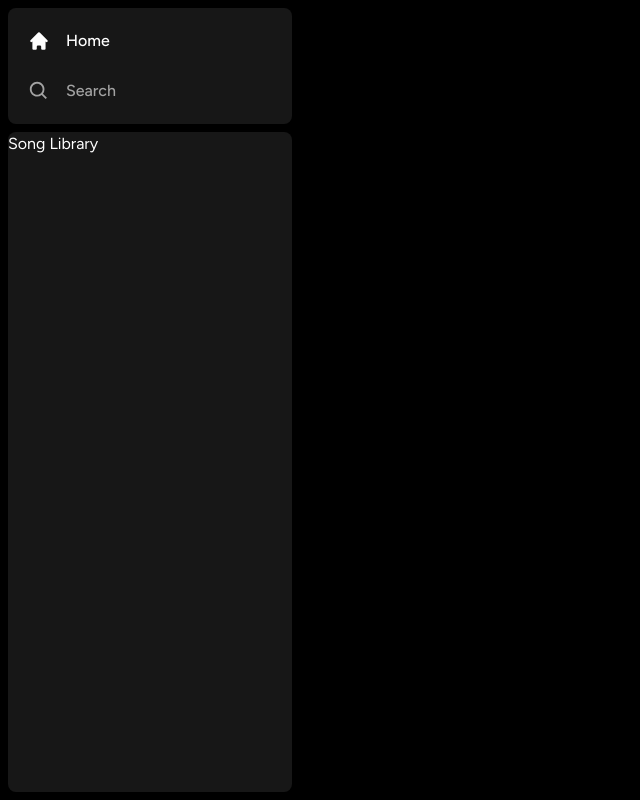
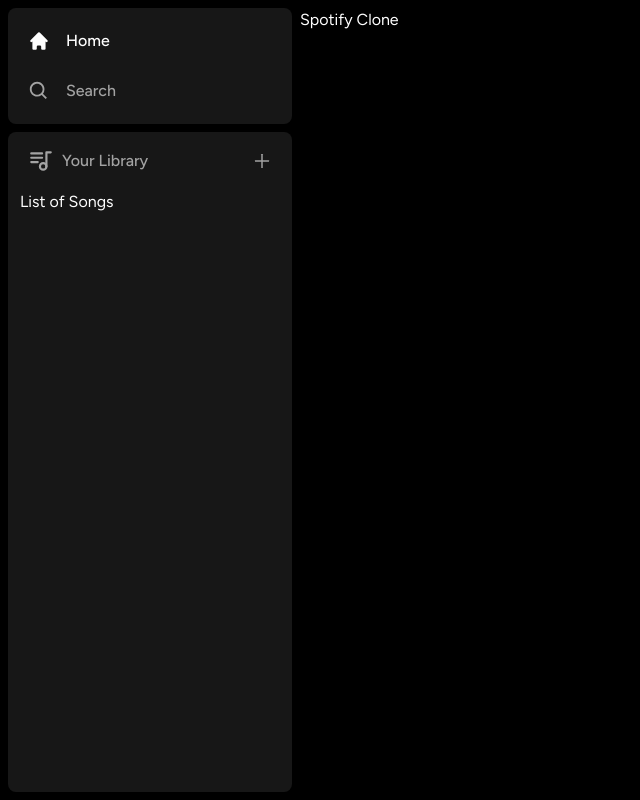
Before and after one commit to sujeethshingade/spotify-clone, a Next.js app: page / in a window 1280 px wide. Shown: the whole page, without its empty margins (0-640 px from the left). Built offline with nearby package versions, Linux system fonts and the light colour scheme.

Commit message:
add library component

```diff
--- /dev/null
+++ b/components/Library.tsx
@@ -0,0 +1,29 @@
+"use client";
+
+import { AiOutlinePlus } from "react-icons/ai";
+import { TbPlaylist } from "react-icons/tb";
+
+const Library = () => {
+    const onClick = () => {
+        // Handle upload later
+    };
+
+    return (
+        <div className="flex flex-col">
+            <div className="flex items-center justify-between px-5 pt-4">
+                <div className="inline-flex items-center gap-x-2">
+                    <TbPlaylist className="text-neutral-400" size={26} />
+                    <p className="text-neutral-400 font-medium text-md">
+                        Your Library
+                    </p>
+                </div>
+                <AiOutlinePlus onClick={onClick} className="text-neutral-400 cursor-pointer hover:text-white transition" size={20} />
+            </div>
+            <div className="flex flex-col gap-y-2 mt-4 px-3">
+                List of Songs
+            </div>
+        </div>
+    );
+}
+
+export default Library;
--- a/components/Sidebar.tsx
+++ b/components/Sidebar.tsx
@@ -6,6 +6,7 @@
 import { HiHome } from "react-icons/hi";
 import Box from "./Box";
 import SidebarItem from "./SidebarItem";
+import Library from "./Library";
 
 interface SidebarProps {
     children: React.ReactNode;
@@ -43,9 +44,12 @@
                     </div>
                 </Box>
                 <Box className="overflow-y-auto h-full">
-                    Song Library
+                    <Library />
                 </Box>
             </div>
+            <main className="h-full flex-1 overflow-y-auto py-2">
+                {children}
+            </main>
         </div>
     );
 }
```
